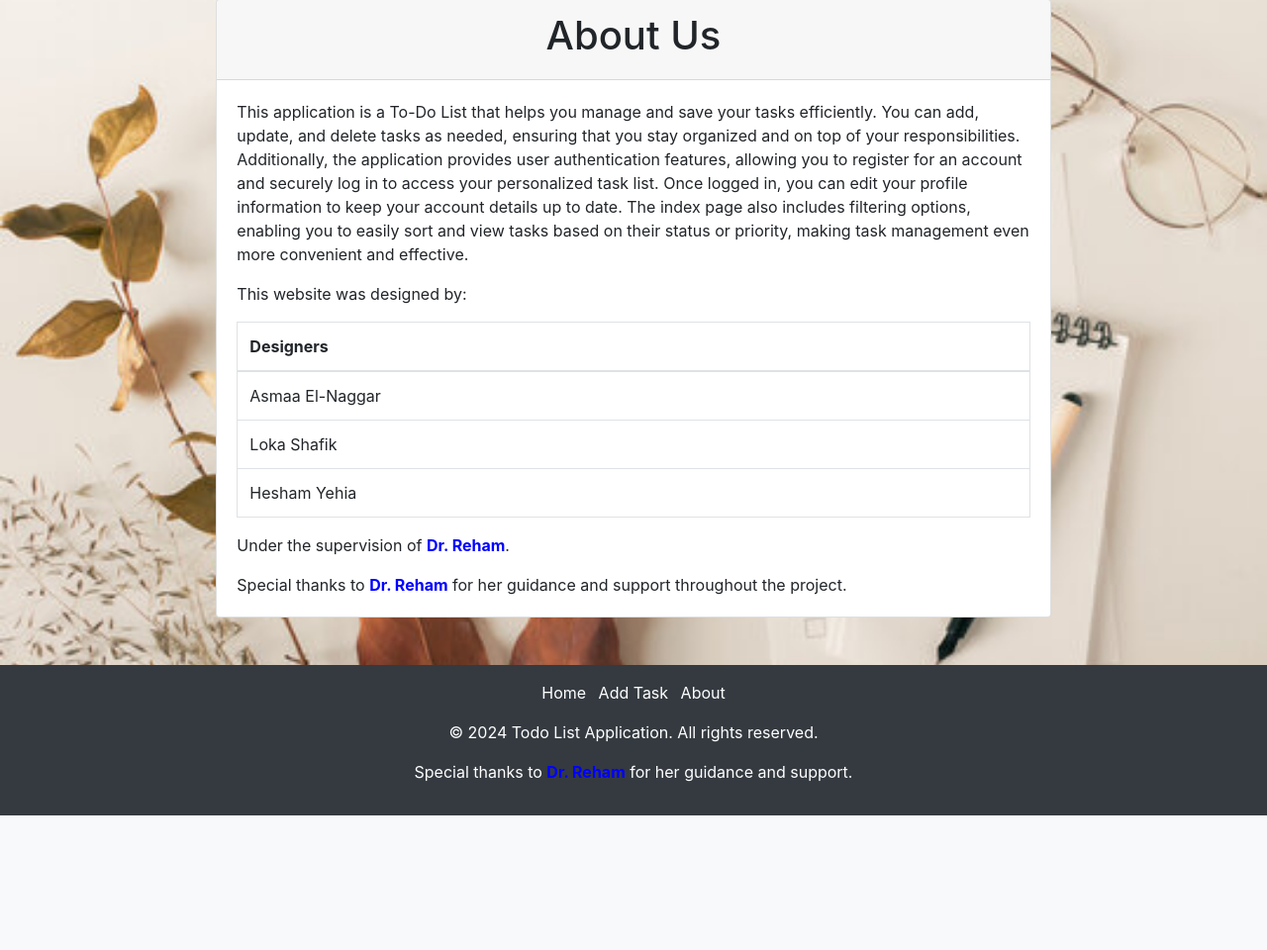
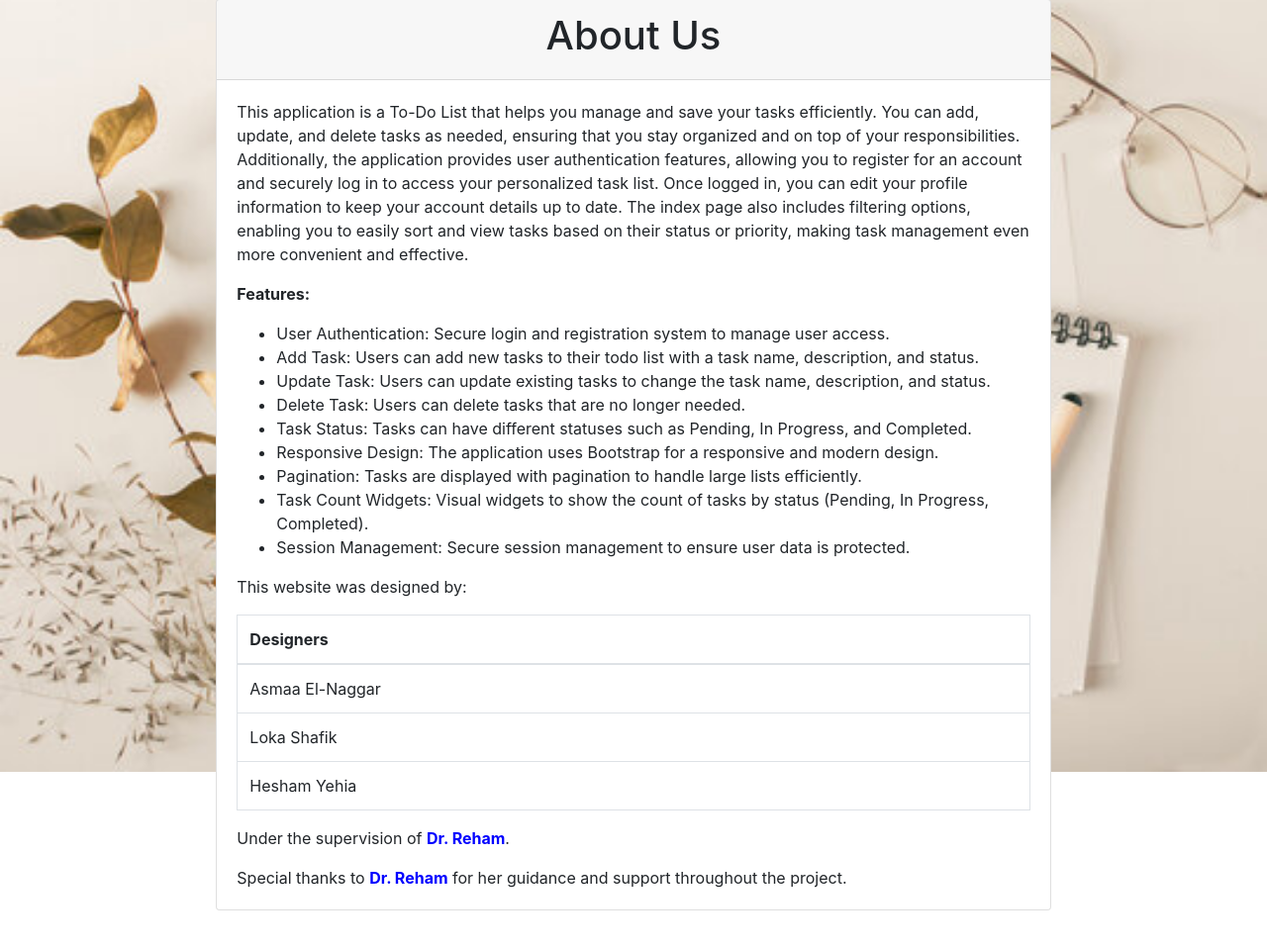
Before and after one commit to loka1/Todo-list-with-php, a PHP site: page /about.php in a window 1280 px wide. Shown: the part 73-1033 px from the top of the page at 99% size. Before the commit the page ends 897 px from the top, so only its background shows below. Run offline with PHP 8.4, Linux system fonts and the light colour scheme.

Commit message:
update about page to include detailed features and functionalities of the application

```diff
--- a/about.php
+++ b/about.php
@@ -19,6 +19,18 @@ require_once 'header.php';
         <div class="card-body">
             <!-- Paragraph describing the purpose and functionality of the application -->
             <p class="card-text">This application is a To-Do List that helps you manage and save your tasks efficiently. You can add, update, and delete tasks as needed, ensuring that you stay organized and on top of your responsibilities. Additionally, the application provides user authentication features, allowing you to register for an account and securely log in to access your personalized task list. Once logged in, you can edit your profile information to keep your account details up to date. The index page also includes filtering options, enabling you to easily sort and view tasks based on their status or priority, making task management even more convenient and effective.</p>
+            <p class="card-text"><strong>Features:</strong></p>
+          <ul>
+            <li>User Authentication: Secure login and registration system to manage user access.</li>
+            <li>Add Task: Users can add new tasks to their todo list with a task name, description, and status.</li>
+            <li>Update Task: Users can update existing tasks to change the task name, description, and status.</li>
+            <li>Delete Task: Users can delete tasks that are no longer needed.</li>
+            <li>Task Status: Tasks can have different statuses such as Pending, In Progress, and Completed.</li>
+            <li>Responsive Design: The application uses Bootstrap for a responsive and modern design.</li>
+            <li>Pagination: Tasks are displayed with pagination to handle large lists efficiently.</li>
+            <li>Task Count Widgets: Visual widgets to show the count of tasks by status (Pending, In Progress, Completed).</li>
+            <li>Session Management: Secure session management to ensure user data is protected.</li>
+          </ul>
           <!-- Paragraph introducing the designers of the website -->
           <p class="card-text">This website was designed by:</p>
           <!-- Table of the designers' names -->
```
